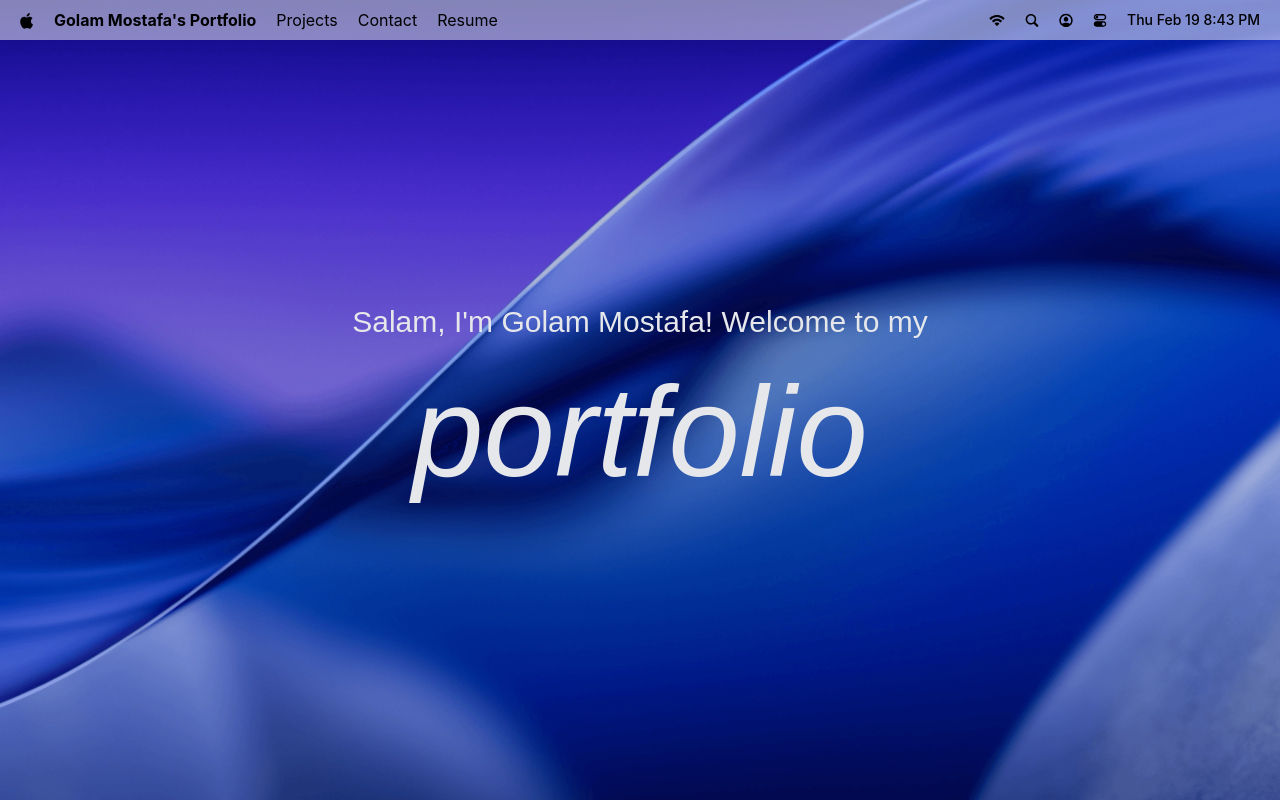
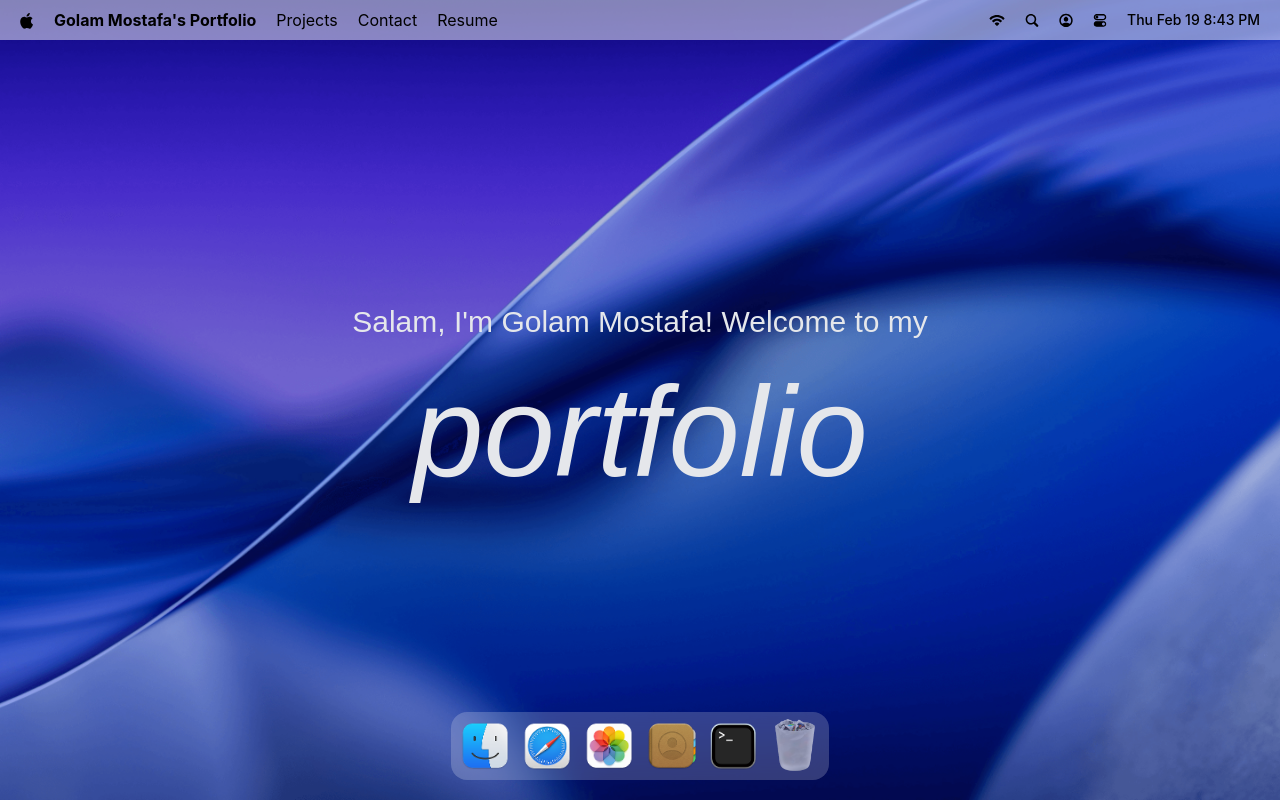
Before and after one commit to golammostafa13/os-portfolio, a React (Vite) app: page / in a window 1280 px wide. Built offline with nearby package versions, Linux system fonts and the light colour scheme; a web font is replaced by a local one.

Commit message:
implemented dock

```diff
--- a/package.json
+++ b/package.json
@@ -17,6 +17,7 @@
     "lucide-react": "^0.574.0",
     "react": "^19.2.0",
     "react-dom": "^19.2.0",
+    "react-tooltip": "^5.30.0",
     "tailwindcss": "^4.2.0"
   },
   "devDependencies": {
--- a/src/App.jsx
+++ b/src/App.jsx
@@ -1,10 +1,11 @@
-import { Navbar, Welcome } from "#components";
+import { Navbar, Welcome, Dock } from "#components";
 
 const App = () => {
   return (
     <main>
       <Navbar />
       <Welcome />
+        <Dock />
     </main>
   );
 };
--- /dev/null
+++ b/src/components/Dock.jsx
@@ -0,0 +1,93 @@
+import { Tooltip } from "react-tooltip"
+import gsap from "gsap";
+import React, { useRef } from 'react'
+import { dockApps } from "#constants/index.js";
+import { useGSAP } from "@gsap/react";
+
+const Dock = () => {
+    const dockRef = useRef(null);
+
+    useGSAP(() => {
+        const dock = dockRef.current;
+        if (!dock) return;
+
+        const icons = dock.querySelectorAll(".dock-icon");
+        const spread = 20000;
+
+        const animateIcons = (mouseX) => {
+            const { left } = dock.getBoundingClientRect();
+
+            icons.forEach(icon => {
+                const { left: l, width: w } = icon.getBoundingClientRect();
+                const center = l - left + w / 2;
+                const distance = Math.abs(mouseX - center);
+                const intensity = Math.exp(-(distance ** 2.5) / spread);
+
+                gsap.to(icon, {
+                    scale: 1 + intensity * 0.25,
+                    y: -15 * intensity,
+                    ease: "power1.out",
+                    duration: 0.2,
+                });
+            });
+        };
+
+        const handleMouseMove = (e) => {
+            const { left } = dock.getBoundingClientRect();
+            const mouseX = e.clientX - left;
+            animateIcons(mouseX);
+        };
+
+        const resetIcons = () => {
+            icons.forEach(icon => {
+                gsap.to(icon, {
+                    scale: 1,
+                    y: 0,
+                    ease: "power1.out",
+                    duration: 0.3,
+                });
+            });
+        };
+
+        dock.addEventListener("mousemove", handleMouseMove);
+        dock.addEventListener("mouseleave", resetIcons);
+
+        return () => {
+            dock.removeEventListener("mousemove", handleMouseMove);
+            dock.removeEventListener("mouseleave", resetIcons);
+        };
+    }, []);
+
+    const toogleApp = (app) => {
+    }
+
+    return (
+        <section id="dock">
+            <div ref={dockRef} className="dock-container">
+                {dockApps.map(app => (
+                    <div key={app.id} className="relative flex justify-center">
+                        <button
+                            type='button'
+                            className="dock-icon"
+                            aria-label={app.name}
+                            data-tooltip-id={"dock-tooltip"}
+                            data-tooltip-content={app.name}
+                            data-tooltip-delay-show={150}
+                            disabled={!app.canOpen}
+                            onClick={() => toogleApp(app)}>
+                            <img
+                                src={`images/${app.icon}`}
+                                alt={app.name}
+                                loading="lazy"
+                                className={app.canOpen ? "" : "opacity-60"}
+                            />
+                        </button>
+                    </div>
+                ))}
+
+                <Tooltip id={"dock-tooltip"} place={"top"} className={"tooltip"} />
+            </div>
+        </section>
+    )
+}
+export default Dock
--- a/src/components/Welcome.jsx
+++ b/src/components/Welcome.jsx
@@ -4,7 +4,7 @@
 
 const FONT_WEIGHTS = {
     subtitle: { min: 100, max: 400, default: 100, spread: 5000 },
-    title:    { min: 100, max: 900, default: 400, spread: 15000 }
+    title: { min: 100, max: 900, default: 400, spread: 20000 }
 }
 
 const renderText = (text, className, baseWeight = 400) => {
@@ -16,11 +16,11 @@
 }
 
 const setupTextHover = (container, type) => {
-    if(!container) return () => {};
+    if (!container) return () => { };
     const letters = container.querySelectorAll("span");
-    const {min, max, default: baseWeight, spread} = FONT_WEIGHTS[type];
+    const { min, max, default: baseWeight, spread } = FONT_WEIGHTS[type];
 
-    const animateLetter = (letter, weight, duration=0.25) => {
+    const animateLetter = (letter, weight, duration = 0.25) => {
         return gsap.to(letter, {
             duration,
             ease: "power2.out",
@@ -29,11 +29,11 @@
     }
 
     const handleMouseMove = (e) => {
-        const {left} = container.getBoundingClientRect();
+        const { left } = container.getBoundingClientRect();
         const mouseX = e.clientX - left;
 
         letters.forEach((letter) => {
-            const {left: l, width: w} = letter.getBoundingClientRect();
+            const { left: l, width: w } = letter.getBoundingClientRect();
             const distance = Math.abs(mouseX - (l - left + w / 2));
             const intensity = Math.exp(-(distance ** 2) / spread);
             animateLetter(letter, min + (max - min) * intensity);
--- a/src/components/index.js
+++ b/src/components/index.js
@@ -1,4 +1,5 @@
 import Navbar from "./Navbar";
 import Welcome from "./Welcome";
+import Dock from "./Dock";
 
-export { Navbar, Welcome };
+export { Navbar, Welcome, Dock };
```
Also changed, not shown: 1 other file (tests, documents, lock files or other folders).
